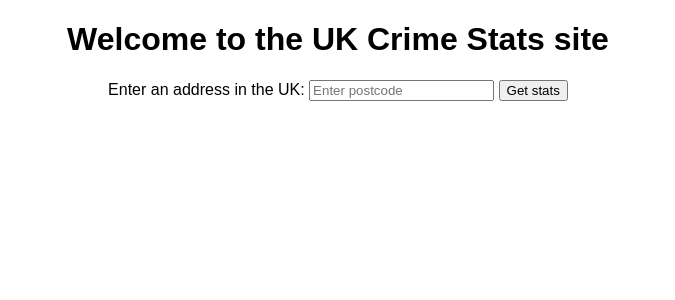
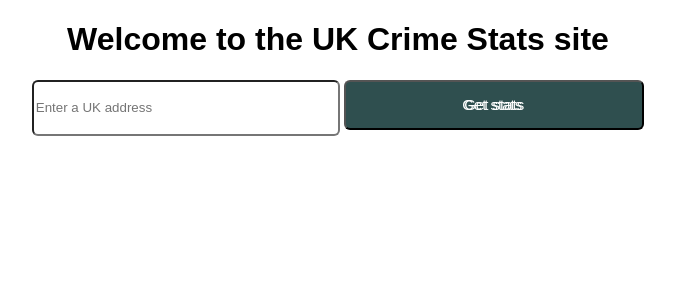
Before and after one commit to polyccon/CrimeStats, a Flask app: page / in a window 1280 px wide. Shown: the top 300 px of the page, without its empty margins (302-977 px from the left). Run offline with Flask 2, Linux system fonts and the light colour scheme.

Commit message:
adds button and input styling

```diff
--- a/src/static/results.js
+++ b/src/static/results.js
@@ -43,9 +43,9 @@ function drawBarChart(divid, data){
 
   var margin = {
     top: 15,
-    right: 70,
+    right: 90,
     bottom: 15,
-    left: 200
+    left: 300
   };
 
   var width = 960 - margin.left - margin.right,
--- a/src/static/style.css
+++ b/src/static/style.css
@@ -6,12 +6,12 @@
 .arc path {
   stroke: #fff;
 }
-.display{
+.display-none{
+    display: none;
+}
+.display-flex{
     display:flex;
     flex-direction: row;
-}
-.text-size{
-    font-size:20px;
 }
 .text-color{
     color:red;
@@ -20,3 +20,47 @@
     text-align: center;
     font-family:sans-serif;
 }
+.button-styling{
+    font-size: 15px;
+    background-color: #2F4F4F;
+    color: white;
+    font-style: oblique 0deg;
+    width:300px;
+    height:50px;
+    border-radius: 6px;
+    border-size: 2px;
+    text-shadow: -2px 0px;
+}
+input {
+    border-radius: 6px;
+    border-size: 2px;
+    width:300px;
+    height:50px;
+    vertical-align: top;
+}
+.blink_text {
+
+    animation:1s blinker linear infinite;
+    -webkit-animation:1s blinker linear infinite;
+    -moz-animation:1s blinker linear infinite;
+
+     color: red;
+    }
+
+    @-moz-keyframes blinker {
+     0% { opacity: 1.0; }
+     50% { opacity: 0.0; }
+     100% { opacity: 1.0; }
+     }
+
+    @-webkit-keyframes blinker {
+     0% { opacity: 1.0; }
+     50% { opacity: 0.0; }
+     100% { opacity: 1.0; }
+     }
+
+    @keyframes blinker {
+     0% { opacity: 1.0; }
+     50% { opacity: 0.0; }
+     100% { opacity: 1.0; }
+     }
--- a/src/templates/home.html
+++ b/src/templates/home.html
@@ -7,10 +7,9 @@
     </head>
    <body class="body">
       <h1>Welcome to the UK Crime Stats site</h1>
-      <form action="{{ url_for('viewcrime') }}" method = 'POST'>
-        <label for="keyword" class ="keyword">Enter an address in the UK:</label>
-        <input type= 'text' name='location' placeholder='Enter postcode' id = 'location'>
-        <button id="submit_button">Get stats</button>
+      <form action="{{ url_for('viewcrime') }}" method ='POST'>
+        <input type= 'text' name='location' placeholder='Enter a UK address' id = 'location'>
+        <button type="submit" id="submit_button" class="button-styling">Get stats</button>
       </form>
    </body>
 </html>
```
Also changed, not shown: src/templates/results.html (+9 -5 lines), src/views.py (+5 -3 lines).
